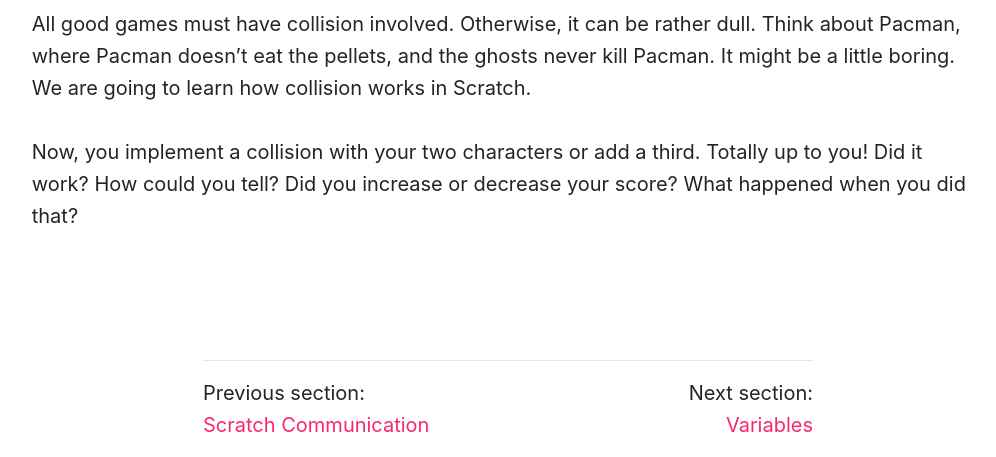
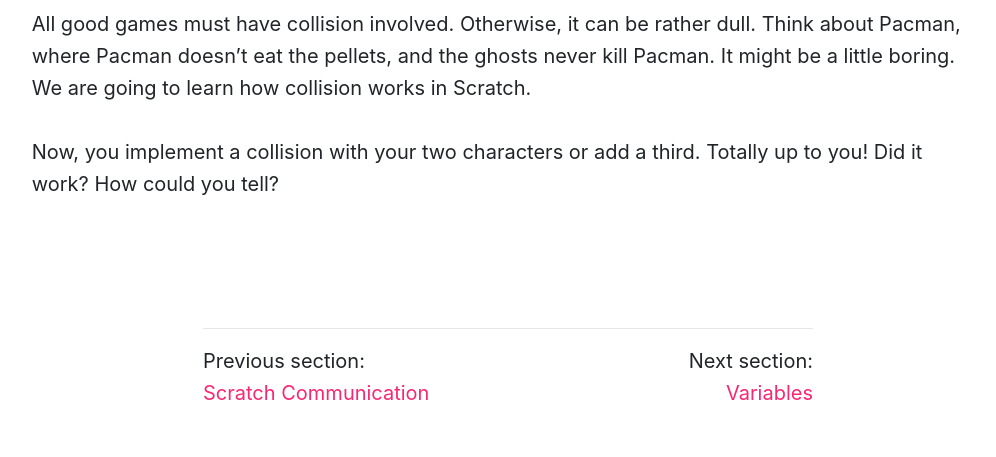
Before and after one commit to coryMcKague/MART120-Spring2024, a Jekyll site: the page built from modules/week-3/_posts/2017-01-13-collision.md, in a window 1280 px wide. Shown: the part 987-1444 px from the top of the page, without its empty margins (132-1128 px from the left). Built offline with Jekyll 4.4.1, drawn with Linux system fonts in a browser that asks for light colours; nearby versions of some CDN libraries; a script that is not in the unit is left out; after the commit the page ends 1412 px from its top, so only the background shows below that.

Commit message:
Update 2017-01-13-collision.md

```diff
--- a/modules/week-3/_posts/2017-01-13-collision.md
+++ b/modules/week-3/_posts/2017-01-13-collision.md
@@ -10,4 +10,4 @@ jotted: true
 
 All good games must have collision involved. Otherwise, it can be rather dull.  Think about Pacman, where Pacman doesn't eat the pellets, and the ghosts never kill Pacman.  It might be a little boring. We are going to learn how collision works in Scratch.
 
-Now, you implement a collision with your two characters or add a third.  Totally up to you!  Did it work? How could you tell? Did you increase or decrease your score?  What happened when you did that?
+Now, you implement a collision with your two characters or add a third.  Totally up to you!  Did it work? How could you tell?
```
